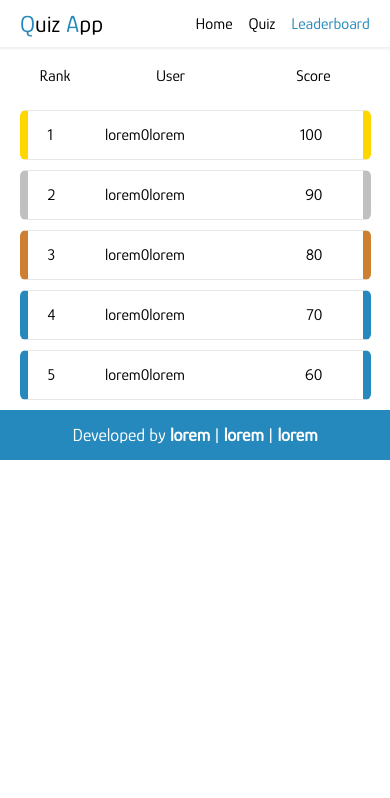
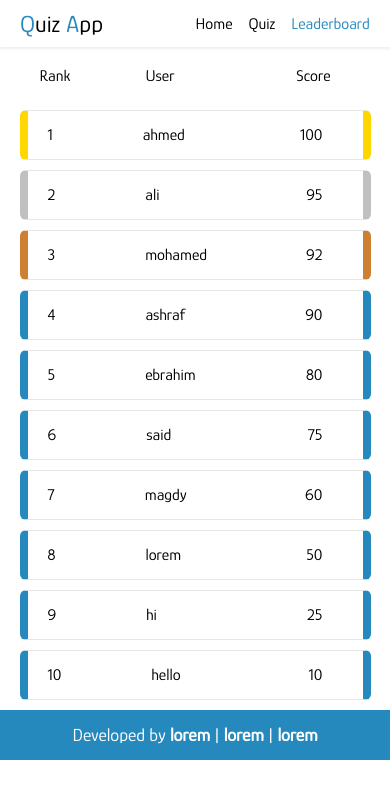
Before and after one commit to ahmed0saber/quiz-app-t3, a plain HTML site: page leaderboard/index.html in a window 390 px wide. Drawn offline with Linux system fonts and the light colour scheme.

Commit message:
leaderboard info by js

```diff
--- a/assets/scripts/leaderboard.js
+++ b/assets/scripts/leaderboard.js
@@ -1,46 +1,124 @@
-const getLeaderboardData = () => {
+ const getLeaderboardData = () => {
     const data = [
         {
+            id:1,
             user: "ahmed",
             score: 100
         },
         {
+            id:2,
             user: "ali",
             score: 95
         },
         {
+            id:3,
             user: "mohamed",
             score: 92
         },
         {
+            id:4,
             user: "ashraf",
             score: 90
         },
         {
+            id:5,
             user: "ebrahim",
             score: 80
         },
         {
+            id:6,
             user: "said",
             score: 75
         },
         {
+            id:7,
             user: "magdy",
             score: 60
         },
         {
+            id:8,
             user: "lorem",
             score: 50
         },
         {
+            id:9,
             user: "hi",
             score: 25
         },
+
         {
+            id:10,
             user: "hello",
             score: 10
         },
+
     ]
+    return data;
 
-    return data
-}
+ }
+ let dataUsers = getLeaderboardData();
+
+function showScore (){
+
+
+    dataUsers.map((i)=>{
+
+
+
+//  const infoContainer= document.querySelector('.info-container');
+// const iduser= document.querySelector('.iduser');
+// const nameuser= document.querySelector('.nameuser');
+// const scoreuser= document.querySelector('.scoreuser');
+
+// iduser.innerHTML+=i.id;
+// nameuser.innerHTML+=i.user;
+// scoreuser.innerHTML+=i.score;
+
+// const info =document.querySelector('.info');
+// const left =document.querySelector('.left');
+// const right =document.querySelector('.right');
+// left.appendChild(iduser.innerHTML);
+// left.appendChild(nameuser.innerHTML);
+// right.appendChild(scoreuser.innerHTML);
+// info.appendChild(left);
+// info.appendChild(right)
+// infoContainer.appendChild(info);
+
+
+
+
+
+
+const infoContainer= document.querySelector('.info-container');
+
+const userIdContainer = document.createElement("p");
+const userId = document.createTextNode(i.id);
+userIdContainer.appendChild(userId);
+
+const userNameContainer = document.createElement("p");
+const userName = document.createTextNode(i.user);
+userNameContainer.appendChild(userName);
+
+const userScoreContainer = document.createElement("p");
+const userScore = document.createTextNode(i.score);
+userScoreContainer.appendChild(userScore);
+
+const left = document.createElement("div");
+left.classList.add("left");
+const right = document.createElement("div");
+right.classList.add("right");
+const info = document.createElement("div");
+info.classList.add("info");
+
+left.appendChild(userIdContainer);
+left.appendChild(userNameContainer);
+right.appendChild(userScoreContainer);
+info.appendChild(left);
+info.appendChild(right);
+infoContainer.appendChild(info);
+
+    })
+
+    }
+
+showScore();
--- a/assets/styles/leaderboard.css
+++ b/assets/styles/leaderboard.css
@@ -78,10 +78,17 @@ nav ul li a:hover {
 }
 
 .left {
-    width: 30%;
+
     display: flex;
-    justify-content: space-between;
+    gap: 170px;
+
+
+
 }
+.m{
+   margin-left: -15px;
+}
+
 
 .info:nth-child(1) {
     border: none;
@@ -131,5 +138,6 @@ footer a {
 
     .left {
         width: 50%;
+        gap: 90px;
     }
 }
--- a/leaderboard/index.html
+++ b/leaderboard/index.html
@@ -37,7 +37,7 @@
     <div class="info">
       <div class="left">
         <p>Rank</p>
-        <p>User</p>
+        <p class="m">User</p>
       </div>
       <div class="right">
         <p>Score</p>
@@ -45,63 +45,15 @@
     </div>
 
 
-    <div class="info">
+    <!-- <div class="info">
       <div class="left">
-        <p>1</p>
-        <p>lorem0lorem</p>
+        <p class="iduser"></p>
+        <p class="nameuser"></p>
       </div>
       <div class="right">
-        <p>100</p>
+        <p class="scoreuser"></p>
       </div>
-    </div>
-
-
-    <div class="info">
-      <div class="left">
-        <p>2</p>
-        <p>lorem0lorem</p>
-      </div>
-      <div class="right">
-        <p>90</p>
-      </div>
-    </div>
-
-
-
-    <div class="info">
-      <div class="left">
-        <p>3</p>
-        <p>lorem0lorem</p>
-      </div>
-      <div class="right">
-        <p>80</p>
-      </div>
-    </div>
-
-
-
-    <div class="info">
-      <div class="left">
-        <p>4</p>
-        <p>lorem0lorem</p>
-      </div>
-      <div class="right">
-        <p>70</p>
-      </div>
-    </div>
-
-
-
-    <div class="info">
-      <div class="left">
-        <p>5</p>
-        <p>lorem0lorem</p>
-      </div>
-      <div class="right">
-        <p>60</p>
-      </div>
-    </div>
-
+    </div> -->
   </div>
 
   <!-- footer start -->
```
Also changed, not shown: assets/styles/certificate.css (+15 -5 lines), certificate/index.html (+11 -12 lines).
